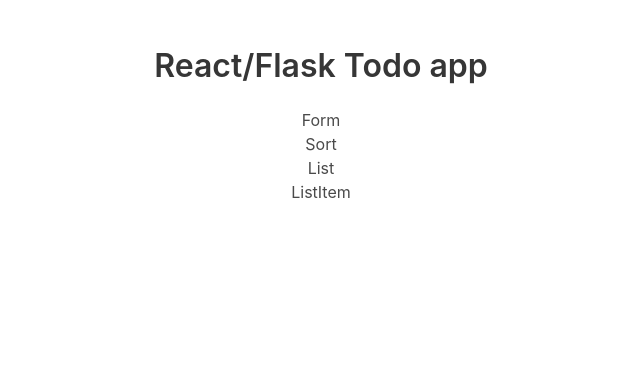
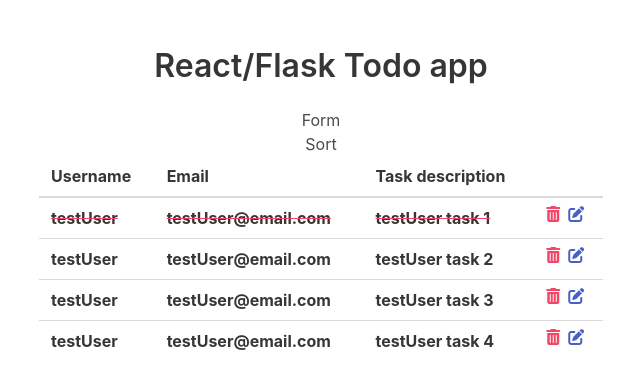
Before and after one commit to Tauassar/react_flask_todo_demo, a React (Create React App) app in the folder todo_app_frontend/: page / in a window 1280 px wide. Shown: the top 388 px of the page, without its empty margins (319-959 px from the left). Built offline with nearby package versions, Linux system fonts and the light colour scheme.

Commit message:
TodoList finished

```diff
--- a/todo_app_frontend/public/index.html
+++ b/todo_app_frontend/public/index.html
@@ -14,6 +14,7 @@
       user's mobile device or desktop. See https://developers.google.com/web/fundamentals/web-app-manifest/
     -->
     <link rel="manifest" href="%PUBLIC_URL%/manifest.json" />
+    <link rel="stylesheet" href="https://cdnjs.cloudflare.com/ajax/libs/font-awesome/6.1.1/css/all.min.css">
     <!--
       Notice the use of %PUBLIC_URL% in the tags above.
       It will be replaced with the URL of the `public` folder during the build.
--- a/todo_app_frontend/src/api_requests.js
+++ b/todo_app_frontend/src/api_requests.js
@@ -14,7 +14,7 @@ export function loadTodoData(){
             username: "testUser",
             email: "testUser@email.com",
             task: "testUser task 1",
-            finished: false
+            finished: true
         },
         {
             id: 2,
--- a/todo_app_frontend/src/components/TodoList.js
+++ b/todo_app_frontend/src/components/TodoList.js
@@ -1,10 +1,29 @@
+import { useTodoContext } from 'context/TodoContext'
 import TodoListItem from './TodoListItem';
 
 function TodoList(){
+    const {todo_list} = useTodoContext();
     return (
-        <div>
-            List
-            <TodoListItem/>
+        <div className="todo-list columns">
+            <div className="todo-table column is-half is-offset-one-quarter">
+                <table className="table is-fullwidth">
+                    <thead>
+                        <tr>
+                            <th title='username'>Username</th>
+                            <th title='email'>Email</th>
+                            <th title='task_description'>Task description</th>
+                            <th title='task_actions'></th>
+                        </tr>
+                    </thead>
+                    <tbody>
+                        {
+                            todo_list.map((task, i) =>
+                                <TodoListItem key={i} {...task} />
+                            )
+                        }
+                    </tbody>
+                </table>
+            </div>
         </div>
     );
 }
--- a/todo_app_frontend/src/components/TodoListItem.js
+++ b/todo_app_frontend/src/components/TodoListItem.js
@@ -1,8 +1,46 @@
-function TodoListItem(){
+import {useTodoContext} from 'context/TodoContext';
+
+function TodoListItem({username, email, task, id, finished}){
+    const { deleteTodoTask, setTodoFormInput, ToggleTodoItemStatus } = useTodoContext();
+
+    const handleClick = ()=>{
+        ToggleTodoItemStatus(id);
+    }
+
+    const handleDelete = (evt)=>{
+        evt.stopPropagation();
+        deleteTodoTask(id);
+    }
+
+    const handleChange = (evt)=>{
+        evt.stopPropagation();
+        setTodoFormInput({
+            task,
+            id
+        });
+    }
+
+    const isResolved = ()=>{
+        return finished ? 'resolved has-text-danger': '';
+    }
+
     return (
-        <div>
-            ListItem
-        </div>
+        <tr
+            onClick={handleClick}
+            className={`is-clickable ${isResolved()}`}
+            >
+            <th>{username}</th>
+            <th>{email}</th>
+            <th>{task}</th>
+            <th>
+                <span onClick={handleDelete} className="icon-text has-text-danger mr-2 is-clickable">
+                    <i class="fa-solid fa-trash-can"></i>
+                </span>
+                <span onClick={handleChange} className="icon-text has-text-link is-clickable">
+                    <i class="fa-solid fa-pen-to-square"></i>
+                </span>
+            </th>
+        </tr>
     );
 }
 
--- a/todo_app_frontend/src/context/TodoContext.js
+++ b/todo_app_frontend/src/context/TodoContext.js
@@ -11,7 +11,7 @@ export default function TaskProvider({ children }) {
         task: '',
         id: null
     });
-    const [user, setUser] = useState(loadUserData());
+    const [user, ] = useState(loadUserData());
 
     const addTodoTask = ({task, id}) =>{
         if(id){
@@ -28,7 +28,7 @@ export default function TaskProvider({ children }) {
                     task,
                     username: user.username,
                     email: user.email,
-                    complete: false
+                    finished: false
                 }
             ])
         }
@@ -38,15 +38,15 @@ export default function TaskProvider({ children }) {
         setTodo(todo_list.filter(t => t.id !== id))
     }
 
-    const setTodoItem = (id, status) => {
-        setTodo(todo_list.map(t => t.id === id ? {...t, complete: status} : t))
+    const ToggleTodoItemStatus = (id) => {
+        setTodo(todo_list.map(t => t.id === id ? {...t, finished: !t.finished} : t))
     }
 
     return (
         <TodoContext.Provider value={{
             todo_list,
             addTodoTask,
-            setTodoItem,
+            ToggleTodoItemStatus,
             deleteTodoTask,
             user, todo_form_input,
             setTodoFormInput
--- a/todo_app_frontend/src/index.css
+++ b/todo_app_frontend/src/index.css
@@ -7,6 +7,10 @@ body {
   -moz-osx-font-smoothing: grayscale;
 }
 
+.resolved {
+  text-decoration: line-through;
+}
+
 code {
   font-family: source-code-pro, Menlo, Monaco, Consolas, 'Courier New',
     monospace;
```
